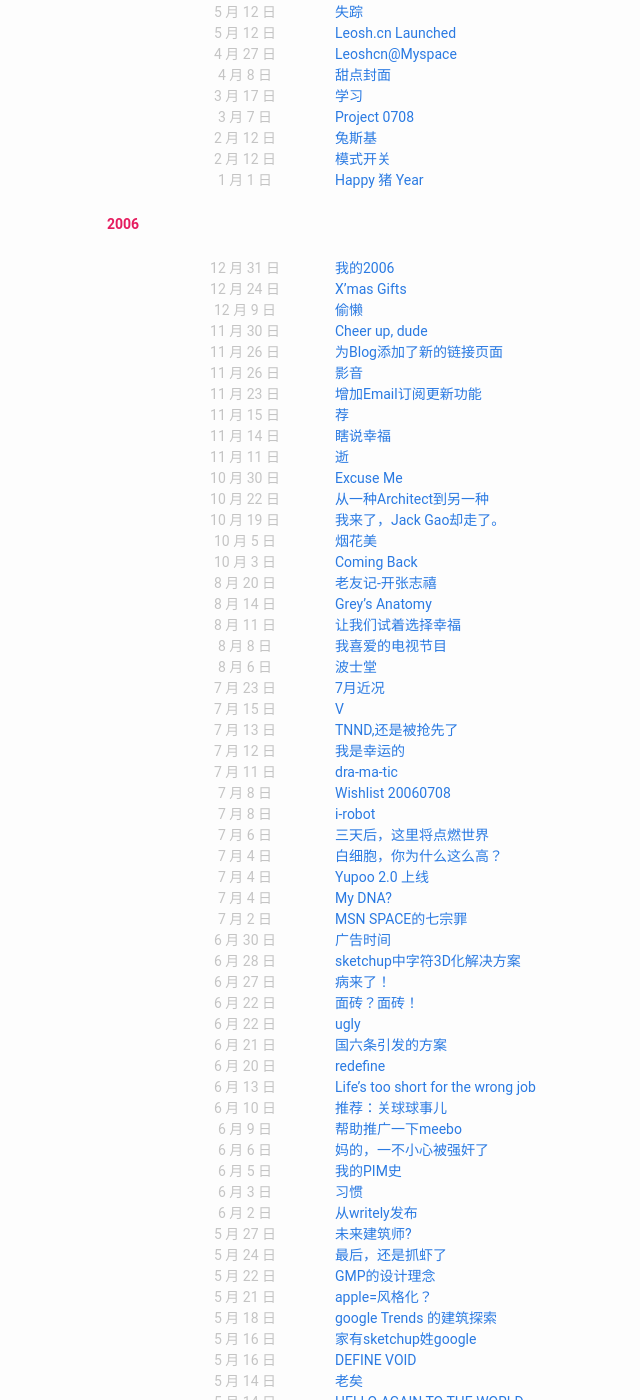
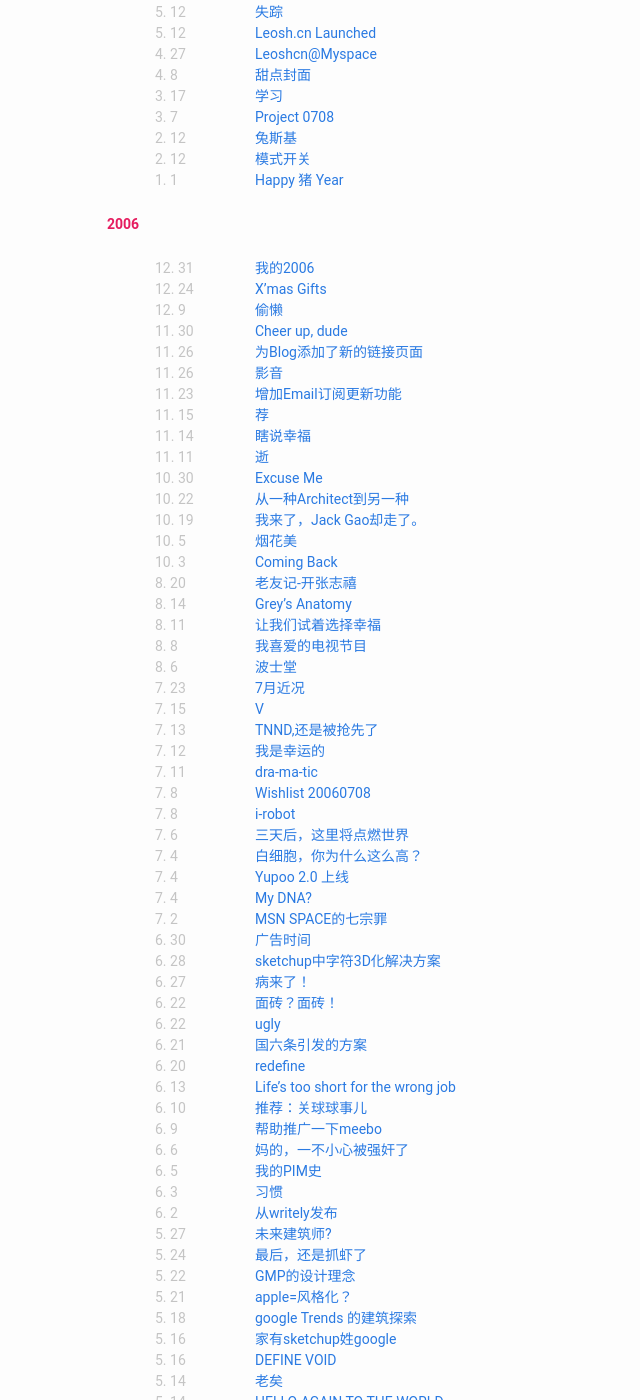
Before and after one commit to leoshcn/leoshcn.github.io, a Jekyll site: the page built from archive.html, in a window 1280 px wide and 1400 px high, scrolled down 2565 px. Shown: the whole window, without its empty margins (276-916 px from the left). Built offline with Jekyll 4.4.1, drawn with Linux system fonts in a browser that asks for light colours; some of the changed text lies outside the part shown.

Commit message:
change all

```diff
--- a/archive.html
+++ b/archive.html
@@ -17,7 +17,7 @@ permalink: /blog/archive/
         <ul class="past-year">
       {% endif %}
     {% endunless %}
-      <li><span style="width:180px; text-align:center; color:#C4C4C4;display:block; float:left; ">{{ post.date | date:"%-m 月 %-d 日" }}</span><a href="{{ post.url }}">{{ post.title }}</a></li>
+      <li><span style="width:100px; text-align:left; color:#C4C4C4;display:block; float:left; ">{{ post.date | date:"%-m. %-d" }}</span><a href="{{ post.url }}">{{ post.title }}</a></li>
   {% endfor %}
   </ul>
 </section>
--- a/blog.html
+++ b/blog.html
@@ -20,6 +20,10 @@ permalink: /blog/
 </div>
     {% endfor %}
 
+<div class="more-blog">
+查看 云叔 的<a href="/archive">全部博文</a>
+</div>
+
 
 
 
```
Also changed, not shown: _posts/2015-06-03-two-kinds-of-freedom.md (+1 -0 lines).
